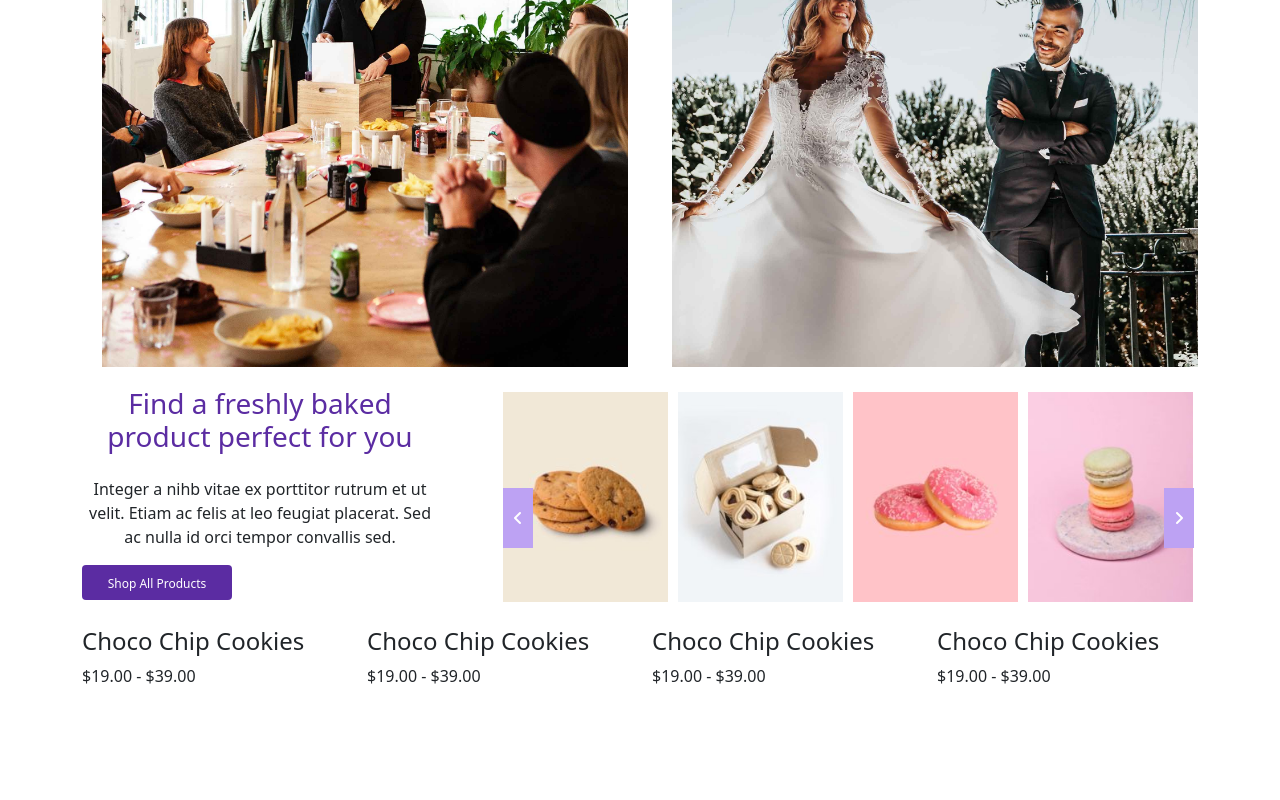
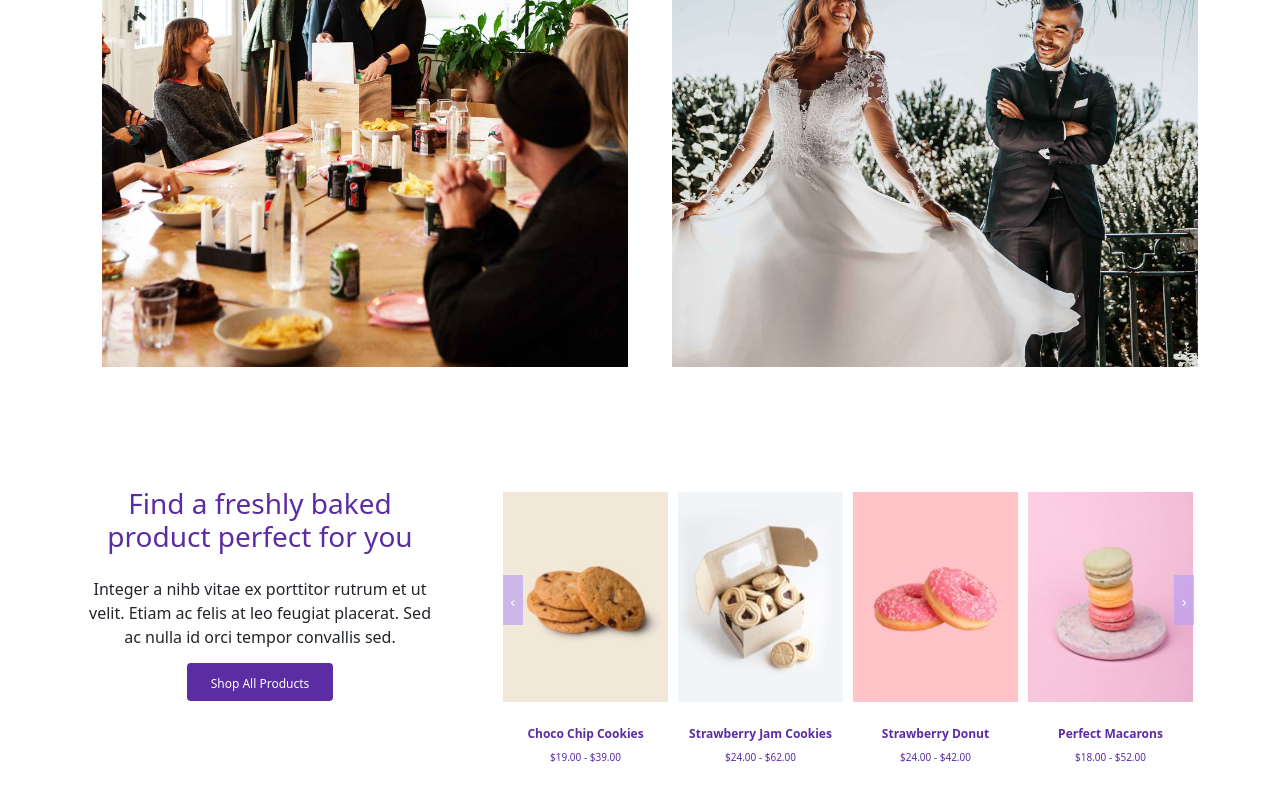
Before and after one commit to Elisachiriaco/proj-html-vuejs, a Vue app: page / in a window 1280 px wide. Shown: the part 1396-2196 px from the top of the page. Before the commit the page ends 2084 px from the top, so only its background shows below. Built offline with nearby package versions, Linux system fonts and the light colour scheme.

Commit message:
fine prima section

```diff
--- a/src/components/AppMain.vue
+++ b/src/components/AppMain.vue
@@ -38,40 +38,37 @@
                 <div class="col-4 text-center justify-content-center">
                     <h3>Find a freshly baked product perfect for you </h3>
                     <p>Integer a nihb vitae ex porttitor rutrum et ut velit. Etiam ac felis at leo feugiat placerat. Sed ac nulla id orci tempor convallis sed.</p>
-                    <div class="mybutton-violet text-center">
+                    <span class="mybutton-violet text-center px-4 py-2">
                         <a href="#">Shop All Products</a>
-                    </div>
+                    </span>
                 </div>
                 <div class="col-8 d-flex flex-nowrap cookies justify-content-end">
-                    <div class="arrow-left">
+                    <div class="smarrow-left">
                         <i class="fa-solid fa-angle-left"></i>
                     </div>
+                <div>
                     <img src="../assets/images/choco-chip-cookies-200x255.jpg" alt="cookies">
+                    <h4>Choco Chip Cookies</h4>
+                    <p class="price">$19.00 - $39.00</p>
+                </div>
+                <div>
                     <img src="../assets/images/strawberry-jam-cookies-200x255.jpg" alt="cookies">
+                    <h4>Strawberry Jam Cookies</h4>
+                    <p class="price">$24.00 - $62.00</p>
+                </div>
+                <div>
                     <img src="../assets/images/strawberry-donut-200x255.jpg" alt="donuts">
+                    <h4>Strawberry Donut</h4>
+                    <p class="price">$24.00 - $42.00</p>
+                </div>
+                <div>
                     <img src="../assets/images/perfect-macarons-200x255.jpg" alt="macarons">
-                    <div class="arrow-right">
+                    <h4>Perfect Macarons</h4>
+                    <p class="price">$18.00 - $52.00</p>
+                    <div class="smarrow-right">
                         <i class="fa-solid fa-angle-right"></i>
                     </div>
                 </div>
-            </div>
-
-            <div class="row">
-                <div class="col-3 justify-content-end">
-                    <h4>Choco Chip Cookies</h4>
-                    <span>$19.00 - $39.00</span>
-                </div>
-                <div class="col-3 justify-content-end">
-                    <h4>Choco Chip Cookies</h4>
-                    <span>$19.00 - $39.00</span>
-                </div>
-                <div class="col-3 justify-content-end">
-                    <h4>Choco Chip Cookies</h4>
-                    <span>$19.00 - $39.00</span>
-                </div>
-                <div class="col-3 justify-content-end">
-                    <h4>Choco Chip Cookies</h4>
-                    <span>$19.00 - $39.00</span>
                 </div>
             </div>
         </section>
@@ -109,7 +106,7 @@ section{
     width: 30px;
     height: 60px;
     line-height: 60px;
-    background-color: rgba($color: $perfume, $alpha: 8.0);
+    background-color: rgba($color: $perfume, $alpha: 0.7);
     color: $white;
     text-align: center;
 }
@@ -120,10 +117,42 @@ section{
     width: 30px;
     height: 60px;
     line-height: 60px;
-    background-color: rgba($color: $perfume, $alpha: 8.0);
+    background-color: rgba($color: $perfume, $alpha: 0.7);
     color: $white;
     text-align: center;
 }
+
+.smarrow-left{
+    position: absolute;
+    top: 30%;
+    left: 53px;
+    width: 20px;
+    height: 50px;
+    line-height: 50px;
+    background-color: rgba($color: $perfume, $alpha: 0.7);
+    color: $white;
+    text-align: center;
+    i{
+        font-size: 8px;
+    }
+}
+
+.smarrow-right{
+    position: absolute;
+    top: 30%;
+    right: 16px;
+    width: 20px;
+    height: 50px;
+    line-height: 50px;
+    background-color: rgba($color: $perfume, $alpha: 0.7);
+    color: $white;
+    text-align: center;
+    i{
+        font-size: 8px;
+    }
+}
+
+
 
 .wedding img{
     width: 100%;
@@ -131,9 +160,21 @@ section{
 }
 
 .shop{
-    margin-top: 20px;
+    margin-top: 120px;
+    margin-bottom: 80px;
     img{
     width: 175px;
+    }
 }
+h4{
+    font-size: 12px;
+    color: $daisy;
+    text-align: center;
+    font-weight: 700;
+}
+.price{
+    text-align: center;
+    font-size: 10px;
+    color: $daisy;
 }
 </style>
```
